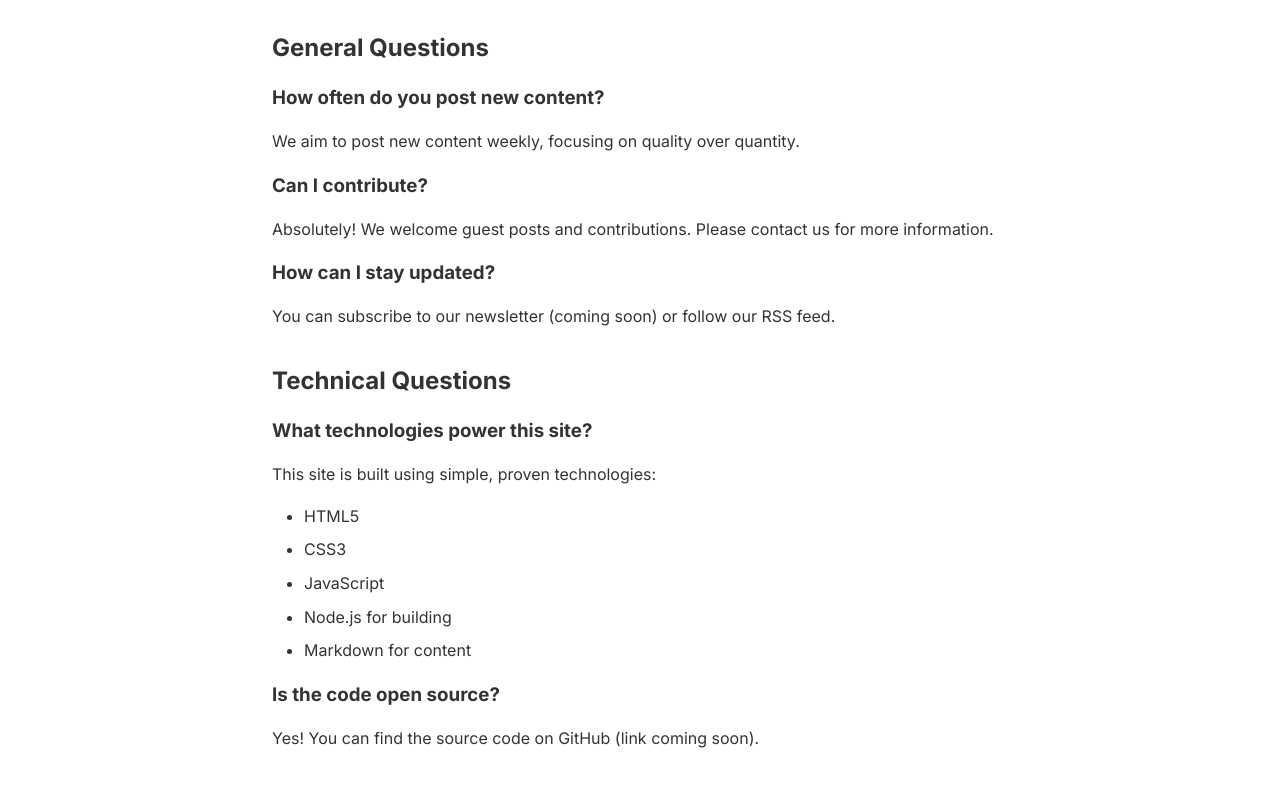
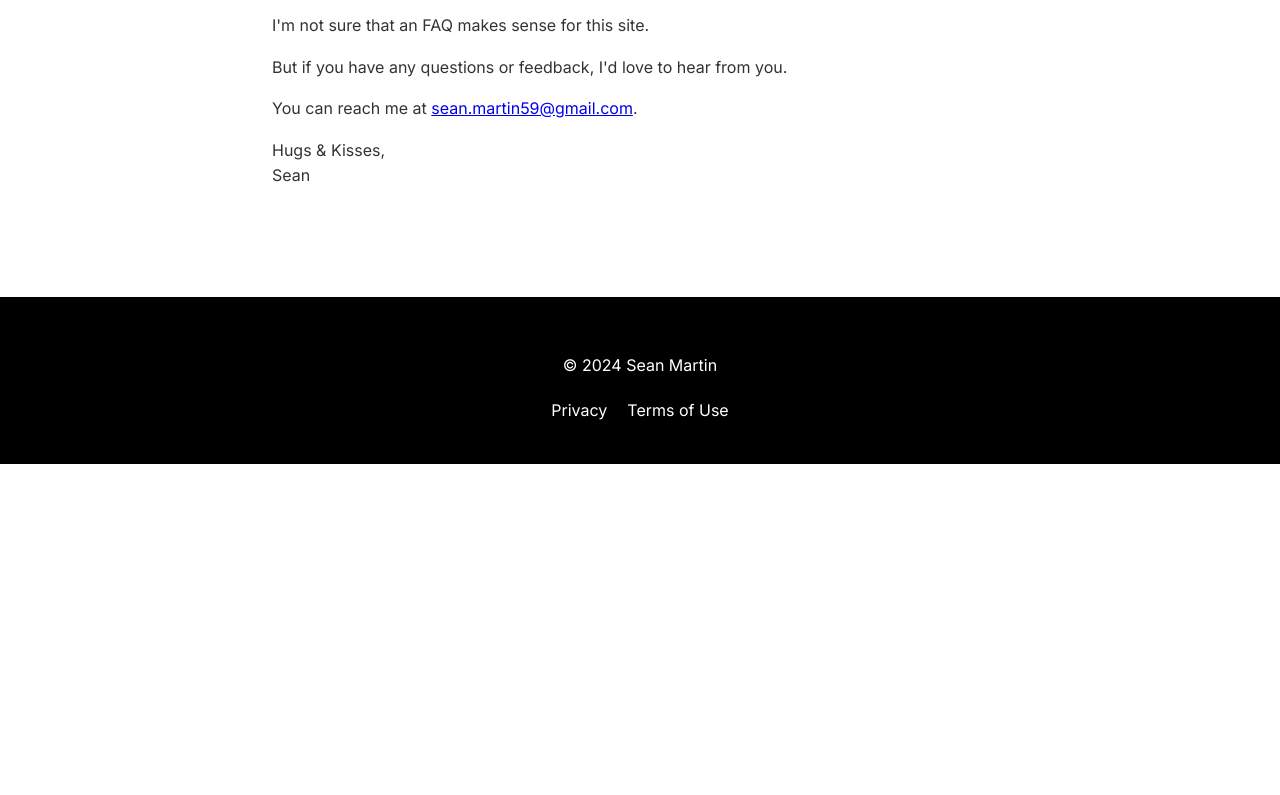
Before and after one commit to seanmartin59/Static-Site, a website: page public/faq.html in a window 1280 px wide. Shown: the part 157-952 px from the top of the page. After the commit the page ends 800 px from the top, so only its background shows below. Drawn offline with Linux system fonts and the light colour scheme.

Commit message:
Updated FAQ

```diff
--- a/public/faq.html
+++ b/public/faq.html
@@ -21,25 +21,10 @@
 
     <main>
         <h1 id="frequently-asked-questions">Frequently Asked Questions</h1>
-<h2 id="general-questions">General Questions</h2>
-<h3 id="how-often-do-you-post-new-content">How often do you post new content?</h3>
-<p>We aim to post new content weekly, focusing on quality over quantity.</p>
-<h3 id="can-i-contribute">Can I contribute?</h3>
-<p>Absolutely! We welcome guest posts and contributions. Please contact us for more information.</p>
-<h3 id="how-can-i-stay-updated">How can I stay updated?</h3>
-<p>You can subscribe to our newsletter (coming soon) or follow our RSS feed.</p>
-<h2 id="technical-questions">Technical Questions</h2>
-<h3 id="what-technologies-power-this-site">What technologies power this site?</h3>
-<p>This site is built using simple, proven technologies:</p>
-<ul>
-<li>HTML5</li>
-<li>CSS3</li>
-<li>JavaScript</li>
-<li>Node.js for building</li>
-<li>Markdown for content</li>
-</ul>
-<h3 id="is-the-code-open-source">Is the code open source?</h3>
-<p>Yes! You can find the source code on GitHub (link coming soon). </p>
+<p>I&#39;m not sure that an FAQ makes sense for this site.</p>
+<p>But if you have any questions or feedback, I&#39;d love to hear from you.</p>
+<p>You can reach me at <a href="mailto:sean.martin59@gmail.com">sean.martin59@gmail.com</a>.</p>
+<p>Hugs &amp; Kisses,<br>Sean</p>
 
     </main>
 
```
Also changed, not shown: src/content/pages/faq.md (+4 -20 lines).
